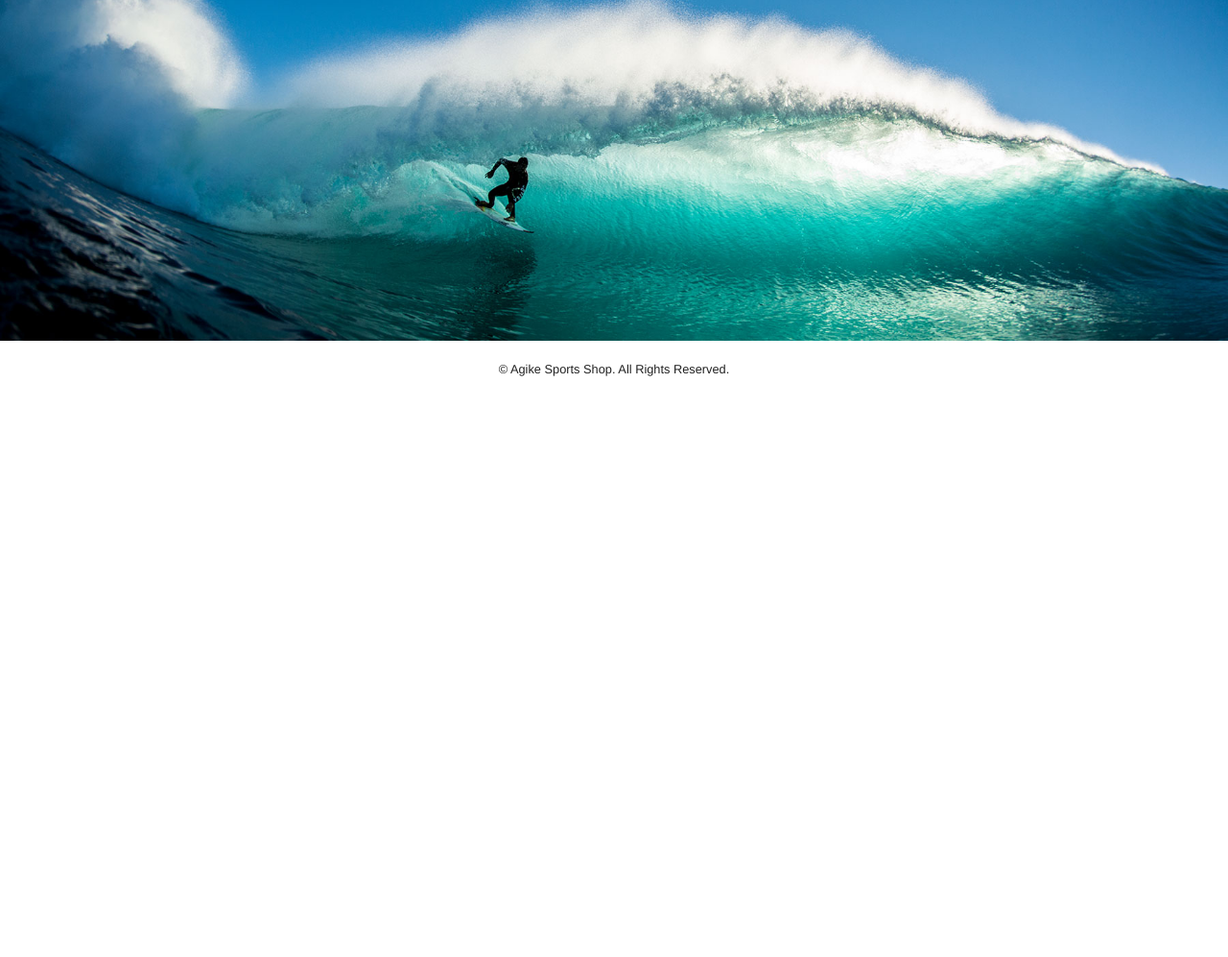
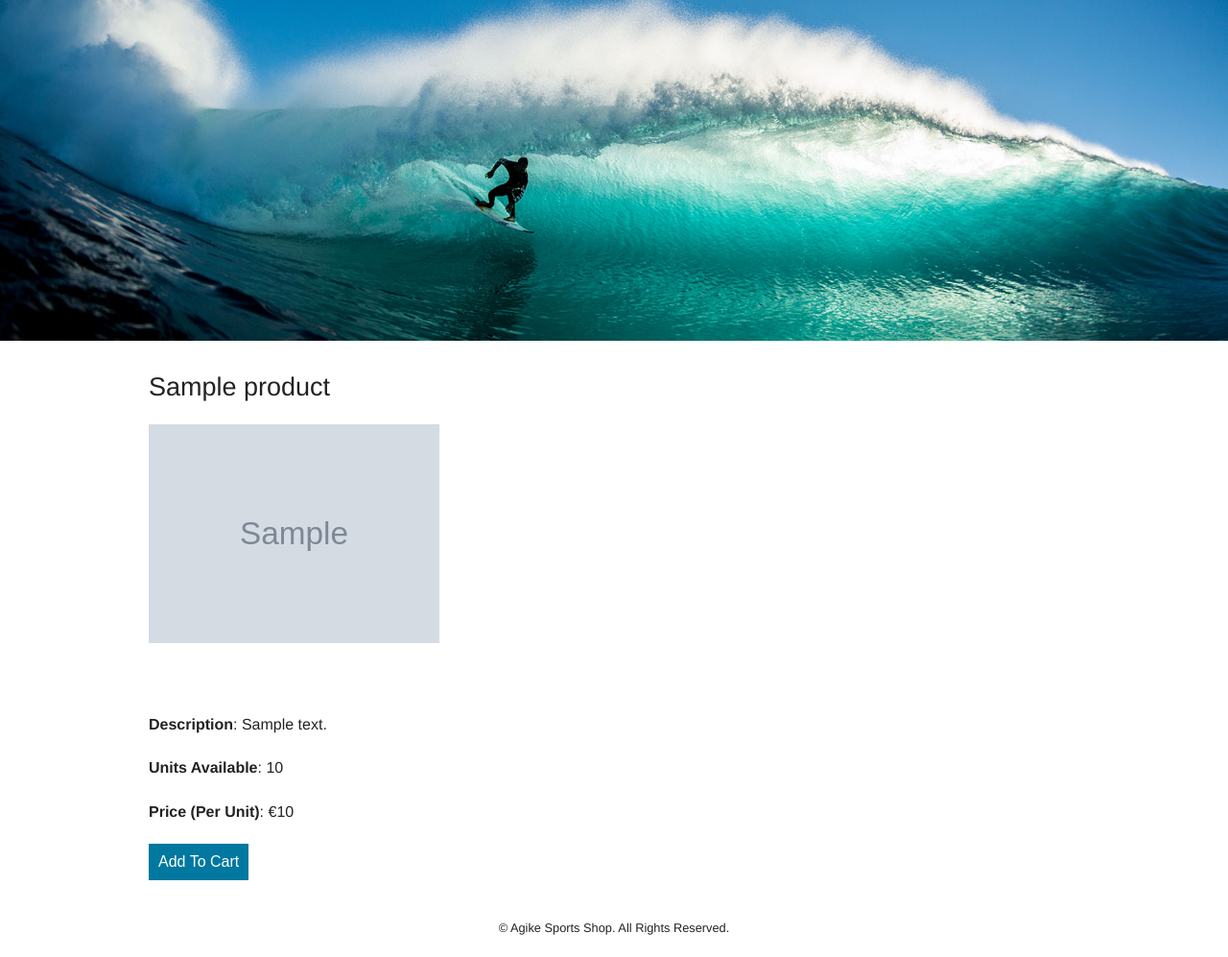
Before and after one commit to AlphaNam/Developpement_Web, a PHP site: page / in a window 1280 px wide. Shown: the part 46-1043 px from the top of the page at 96% size. Before the commit the page ends 438 px from the top, so only its background shows below. Run offline with PHP 8.4, Linux system fonts and the light colour scheme; tables that the repository leaves empty or names only in its code hold one stand-in row (values such as "Sample post"); grey boxes marked "Sample" are stand-in pictures.

Commit message:
Added new products

```diff
--- a/contact.php
+++ b/contact.php
@@ -52,7 +52,7 @@ if(session_id() == '' || !isset($_SESSION)){session_start();}
     <div class="row" style="margin-top:30px;">
       <div class="small-12">
 
-        <p>Wanna get in touch. Email us at <a href="mailto:support@techbarrack.com">support@techbarrack.com</a></p>
+        <p>Any questions ? Email us at <a href="mailto:agike@gmail.com">agike@gmail.com</a></p>
 
         <footer>
            <p style="text-align:center; font-size:0.8em;">&copy; Agike Sports Shop. All Rights Reserved.</p>
--- a/index.php
+++ b/index.php
@@ -1,8 +1,7 @@
 <?php
 
-//if (session_status() !== PHP_SESSION_ACTIVE) {session_start();}
 if(session_id() == '' || !isset($_SESSION)){session_start();}
-
+include 'config.php';
 ?>
 
 <!doctype html>
@@ -53,6 +52,51 @@ if(session_id() == '' || !isset($_SESSION)){session_start();}
     <img data-interchange="[images/agike-retina.jpg, (retina)], [images/agike-landscape.jpg, (large)], [images/agike-mobile.jpg, (mobile)], [images/agike-landscape.jpg, (medium)]">
     <noscript><img src="images/agike-landscape.jpg"></noscript>
 
+    <div class="row" style="margin-top:10px;">
+        <div class="small-12">
+            <?php
+            $i=0;
+            $product_id = array();
+            $product_quantity = array();
+
+            $result = $mysqli->query('SELECT * FROM products');
+            if($result === FALSE){
+                die(mysql_error());
+            }
+
+            if($result){
+
+                while($obj = $result->fetch_object()) {
+
+                    echo '<div class="large-4 columns">';
+                    echo '<p><h3>'.$obj->product_name.'</h3></p>';
+                    echo '<img src="images/products/'.$obj->product_img_name.'"/>';
+                    echo '<br><br><br><br>';
+                    echo '<p><strong>Description</strong>: '.$obj->product_desc.'</p>';
+                    echo '<p><strong>Units Available</strong>: '.$obj->qty.'</p>';
+                    echo '<p><strong>Price (Per Unit)</strong>: '.$currency.$obj->price.'</p>';
+
+
+
+                    if($obj->qty > 0){
+                        echo '<p><a href="update-cart.php?action=add&id='.$obj->id.'"><input type="submit" value="Add To Cart" style="clear:both; background: #0078A0; border: none; color: #fff; font-size: 1em; padding: 10px;" /></a></p>';
+                    }
+                    else {
+                        echo 'Out Of Stock!';
+                    }
+                    echo '</div>';
+
+                    $i++;
+                }
+
+            }
+
+            $_SESSION['product_id'] = $product_id;
+
+
+            echo '</div>';
+            echo '</div>';
+            ?>
 
     <div class="row" style="margin-top:10px;">
       <div class="small-12">
@@ -73,5 +117,7 @@ if(session_id() == '' || !isset($_SESSION)){session_start();}
     <script>
       $(document).foundation();
     </script>
+
+
   </body>
 </html>
```
Also changed, not shown: images/products/cap.jpg, images/products/sports_band.jpg, images/products/sports_shoes.jpg.
